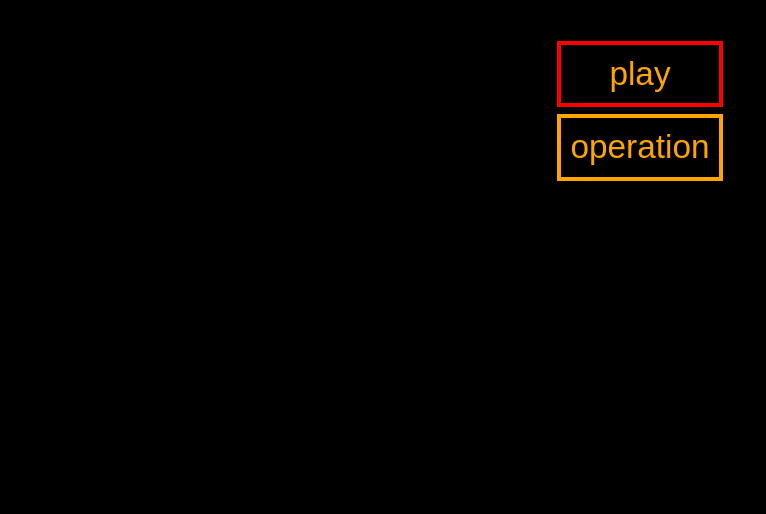
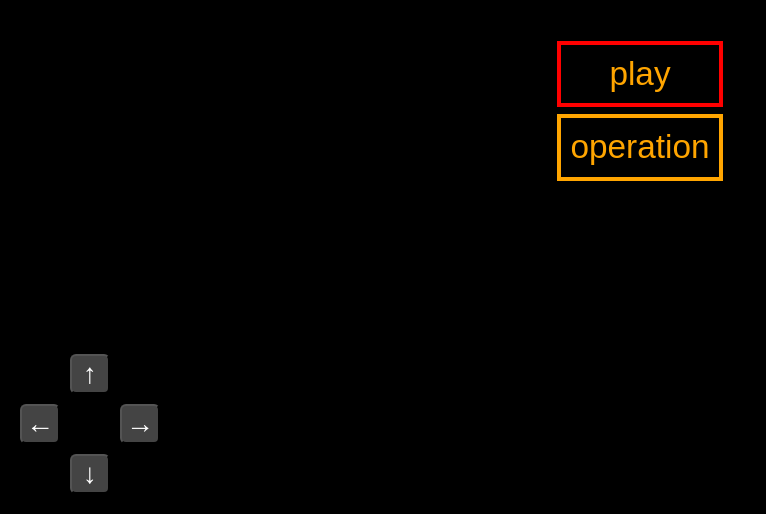
Before and after one commit to AshViper9110/HTMLGame-test, a plain HTML site: page index.html in a window 1280 px wide. Shown: the part 286-800 px from the top of the page, without its empty margins (0-766 px from the left). Drawn offline with Linux system fonts and the light colour scheme.

Commit message:
スマホ対応

```diff
--- a/index.html
+++ b/index.html
@@ -7,6 +7,44 @@
     <link rel="stylesheet" href="style.css" />
   </head>
   <body>
+    <div class="controls">
+      <button
+        class="btn up"
+        onpointerdown="keys.w=true"
+        onpointerup="keys.w=false"
+        ontouchcancel="keys.w=false"
+        ontouchend="keys.w=false"
+      >
+        ↑
+      </button>
+      <button
+        class="btn left"
+        onpointerdown="keys.a=true"
+        onpointerup="keys.a=false"
+        ontouchcancel="keys.a=false"
+        ontouchend="keys.a=false"
+      >
+        ←
+      </button>
+      <button
+        class="btn down"
+        onpointerdown="keys.s=true"
+        onpointerup="keys.s=false"
+        ontouchcancel="keys.s=false"
+        ontouchend="keys.s=false"
+      >
+        ↓
+      </button>
+      <button
+        class="btn right"
+        onpointerdown="keys.d=true"
+        onpointerup="keys.d=false"
+        ontouchcancel="keys.d=false"
+        ontouchend="keys.d=false"
+      >
+        →
+      </button>
+    </div>
     <div id="gameContainer">
       <div class="moveEria">
         <p id="UIText"></p>
--- a/style.css
+++ b/style.css
@@ -149,3 +149,55 @@ body {
   z-index: 5; /* 他の要素の上に表示 */
   transform-origin: left center; /* 回転の基準点を左端に */
 }
+
+.controls {
+  position: fixed;
+  left: 10px;
+  bottom: 10px;
+  width: 140px; /* 十字キーのサイズ */
+  height: 140px;
+  background: rgba(0, 0, 0, 0.25);
+  border-radius: 10px;
+  display: grid;
+  grid-template-columns: 40px 40px 40px;
+  grid-template-rows: 40px 40px 40px;
+  gap: 10px;
+  padding: 10px;
+  z-index: 1000;
+}
+
+.btn {
+  background-color: #444;
+  color: white;
+  border-radius: 6px;
+  font-size: 28px;
+  display: flex;
+  justify-content: center;
+  align-items: center;
+  touch-action: none;
+  -webkit-tap-highlight-color: transparent;
+}
+
+.btn:active {
+  background-color: #888;
+}
+
+.btn.up {
+  grid-column: 2 / 3;
+  grid-row: 1 / 2;
+}
+
+.btn.left {
+  grid-column: 1 / 2;
+  grid-row: 2 / 3;
+}
+
+.btn.down {
+  grid-column: 2 / 3;
+  grid-row: 3 / 4;
+}
+
+.btn.right {
+  grid-column: 3 / 4;
+  grid-row: 2 / 3;
+}
```
